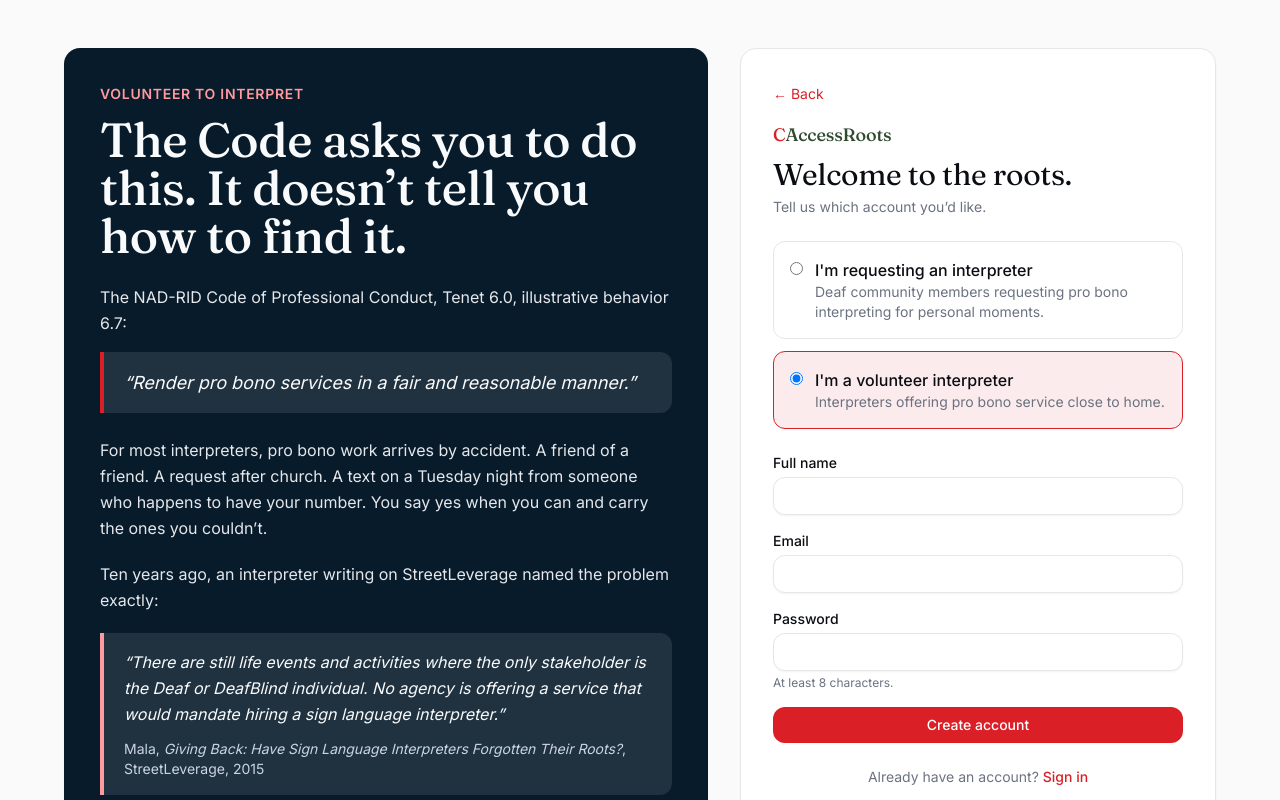
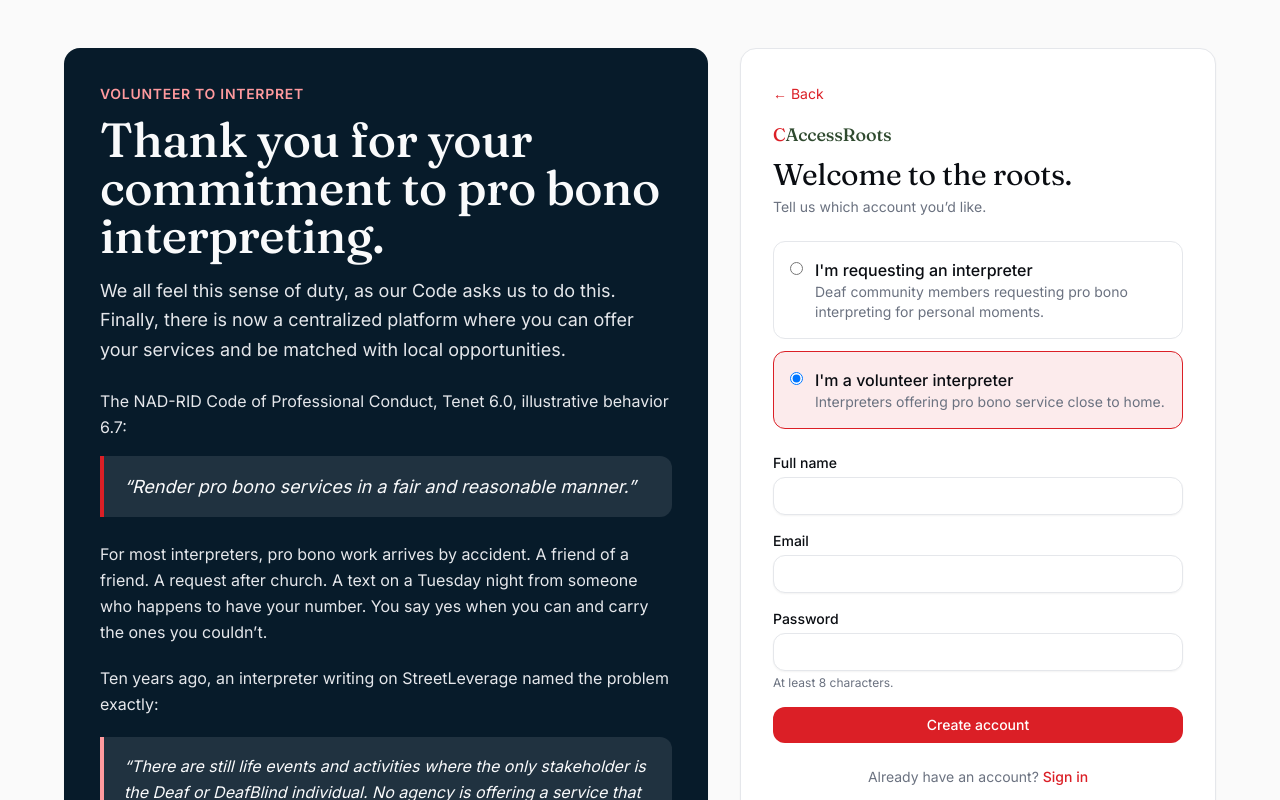
Before and after one commit to koregan-ad/caccessroots, a Next.js app: page /sign-up in a window 1280 px wide. Both pictures are taken after a click on the label 640 px from the left and 390 px from the top of the page. Shown: the top 800 px of the page. Built offline with nearby package versions, Linux system fonts and the light colour scheme.

Commit message:
Update volunteer signup language

```diff
--- a/src/app/sign-up/page.tsx
+++ b/src/app/sign-up/page.tsx
@@ -289,8 +289,14 @@ function VolunteerRecruitingSection() {
         id="volunteer-recruiting-heading"
         className="mt-3 font-serif text-4xl font-medium leading-tight text-[#F9FAFB] sm:text-5xl"
       >
-        The Code asks you to do this. It doesn’t tell you how to find it.
+        Thank you for your commitment to pro bono interpreting.
       </h1>
+
+      <p className="mt-4 text-lg leading-relaxed text-[#E5E7EB]">
+        We all feel this sense of duty, as our Code asks us to do this.
+        Finally, there is now a centralized platform where you can offer
+        your services and be matched with local opportunities.
+      </p>
 
       <p className="mt-6 leading-relaxed text-[#E5E7EB]">
         The NAD-RID Code of Professional Conduct, Tenet 6.0, illustrative
```
